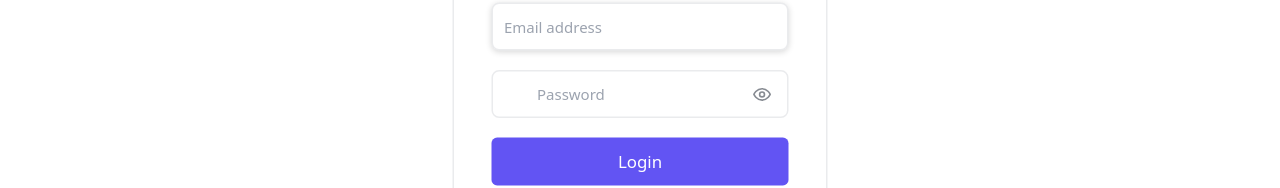
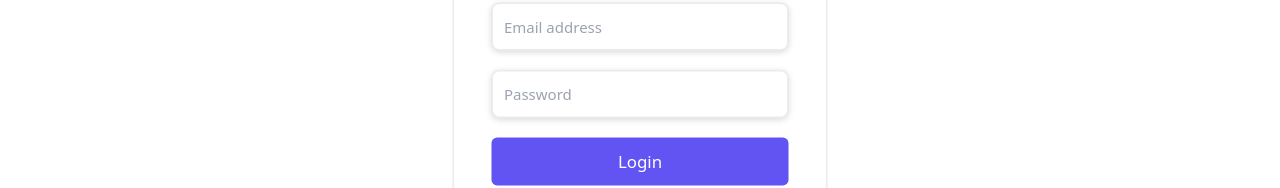
Before and after one commit to TaleTradePrj/ecomerceweb, a React (Create React App) app in the folder frontend/: page / in a window 1280 px wide. Shown: the part 322-510 px from the top of the page. Built offline with nearby package versions, Linux system fonts and the light colour scheme; no server answers.

Commit message:
change auth style

```diff
--- a/frontend/src/components/Auth.js
+++ b/frontend/src/components/Auth.js
@@ -1,6 +1,5 @@
 import React, { useState } from 'react'
 import LogIcon from './LogIcon'
-import { Eye, EyeOff } from 'lucide-react'
 import { useNavigate } from 'react-router-dom'
 import Swal from 'sweetalert2'
 import axios from 'axios'
@@ -73,13 +72,10 @@ export default function Auth(props) {
             onChange={(e) => setLoginDetails({ ...loginDetails, email: e.target.value })
           }
             placeholder="Email address" type="email" style={{textTransform: "none"}}></input>
-            <div className={`flex w-4/5 h-[3.25rem] mt-5 justify-evenly items-center border rounded-lg ${passInput ? "border-[#6254f3]" : "border-gray-700/10"} hover:border-[#6254f3] font-sans`}>
-              <input type={isPassHidden ? "password" : "text"}
+            <input type="password"
               onChange={(e) => setLoginDetails({ ...loginDetails, password: e.target.value })
             }
-              className="ms-2 h-full w-4/5 outline-0 border-0 bg-transparent shadow-none" onFocus={() => {setPassInput(!passInput)}} onBlur={() => {setPassInput(!passInput)}} placeholder="Password" style={{textTransform: "none"}}/>
-              {isPassHidden ? <Eye className="text-gray-900/50 hover:bg-gray-700/10 w-1/6 h-full p-3.5" onClick={() => {setisPassHidden(!isPassHidden)}}/> : <EyeOff className="text-gray-900/50 hover:bg-gray-700/10 w-1/6 h-full p-3.5" onClick={() => {setisPassHidden(!isPassHidden)}}/>}
-            </div>
+              className="w-4/5 h-[3.25rem] border rounded-lg border-gray-700/10 outline-0 p-3 mt-5 hover:border-[#6254f3] focus:border-[#6254f3] bg-transparent text-gray-700 placeholder-gray-400 font-sans" placeholder="Password" style={{textTransform: "none"}}/>
             <button
             onClick={(e) => handleSubmit(e)}
             className="w-4/5 h-[3.25rem] bg-[#6254f3] text-white text-lg rounded-md mt-5 hover:bg-[#6254f3]/90 font-sans">{isLogin === "login" ? "Login" : "Sign up"}</button>
```
